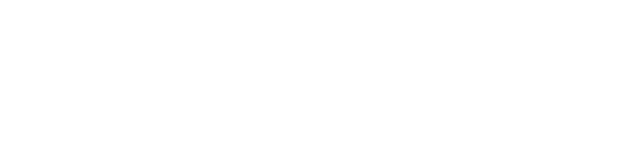
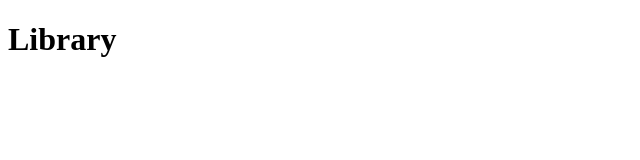
Before and after one commit to ebrahiemfrancis741/library-app, a plain HTML site: page index.html in a window 1280 px wide. Shown: the whole page, without its empty margins (0-640 px from the left). Drawn offline with Linux system fonts and the light colour scheme.

Commit message:
Add html for the container of the books

```diff
--- a/index.html
+++ b/index.html
@@ -7,7 +7,10 @@
     <title>Book Library</title>
 </head>
 <body>
-
+    <main>
+        <h1>Library</h1>
+        <div class="book-container"></div>
+    </main>
     <script src="main.js"></script>
 </body>
 </html>
```
